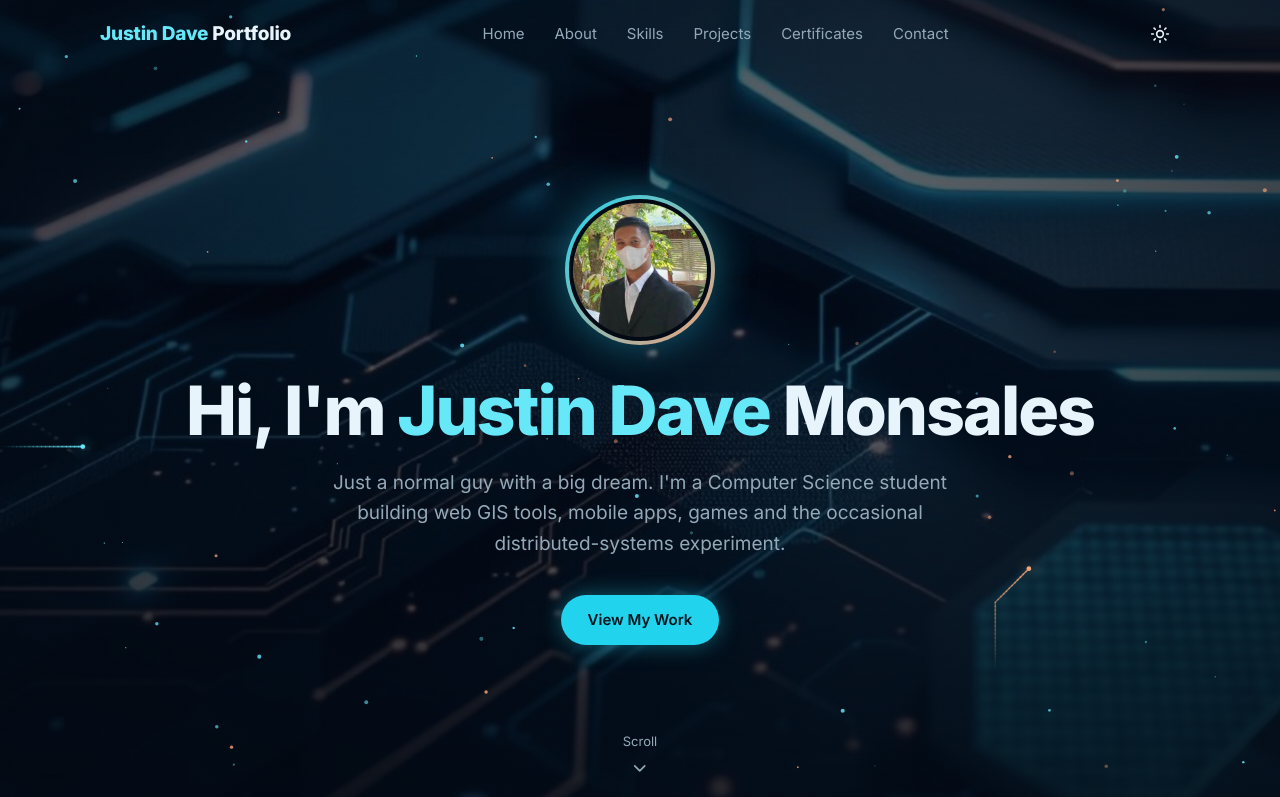
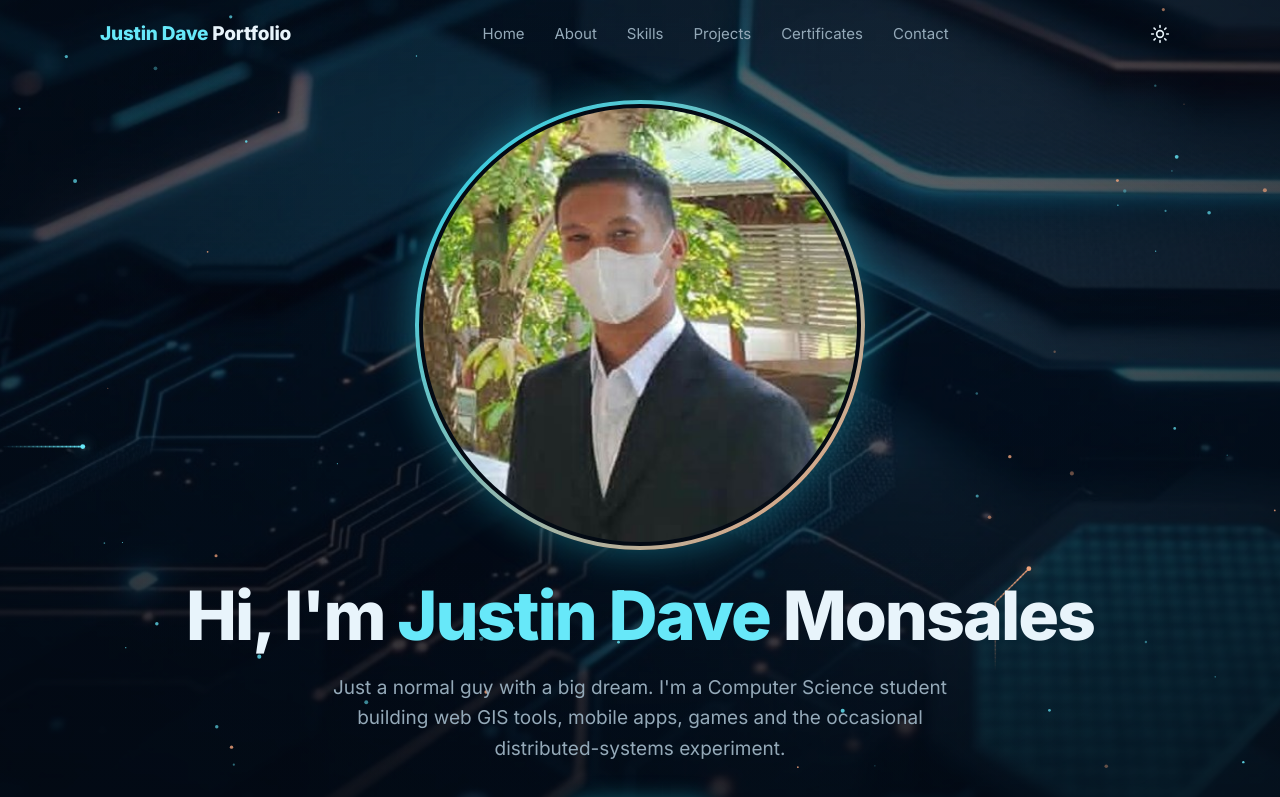
Before and after one commit to Abylon10/Abylon10.github.io, a plain HTML site: page index.html in a window 1280 px wide. Shown: the top 797 px of the page. Drawn offline with Linux system fonts and the light colour scheme; animation ran at ten frames a second.

Commit message:
Enlarge profile photo 3x and remove Elation line
Co-Authored-By: Claude Opus 5.5 <noreply@anthropic.com>
Claude-Session: https://claude.ai/code/session_01HMtgmPrWCNuqENAwHBZbaL

```diff
--- a/index.html
+++ b/index.html
@@ -110,9 +110,9 @@
     .menu-btn { display: none; }
 
     /* ---------- hero ---------- */
-    .hero { min-height: 100vh; display: flex; align-items: center; justify-content: center; text-align: center; padding: 100px 0 60px; }
+    .hero { position: relative; min-height: 100vh; display: flex; align-items: center; justify-content: center; text-align: center; padding: 100px 0 110px; }
     .avatar {
-      width: 150px; height: 150px; margin: 0 auto 28px; border-radius: 50%; position: relative;
+      width: min(450px, 80vw); height: min(450px, 80vw); margin: 0 auto 28px; border-radius: 50%; position: relative;
       padding: 4px; background: linear-gradient(135deg, var(--accent), var(--copper));
       box-shadow: 0 0 40px var(--accent-glow);
       animation: fade-up .8s ease both;
@@ -317,7 +317,6 @@
       <div class="about-text reveal">
         <h3>Computer Science Student &amp; Aspiring Game Developer</h3>
         <p>I've always loved playing games, and now I'm working toward making my own. I'm learning game development and practicing 3D modeling to bring my ideas to life.</p>
-        <p>Elation is my energy drink. Relapse is my cure for insomnia.</p>
       </div>
       <div class="features">
           <div class="card feature reveal">
```
